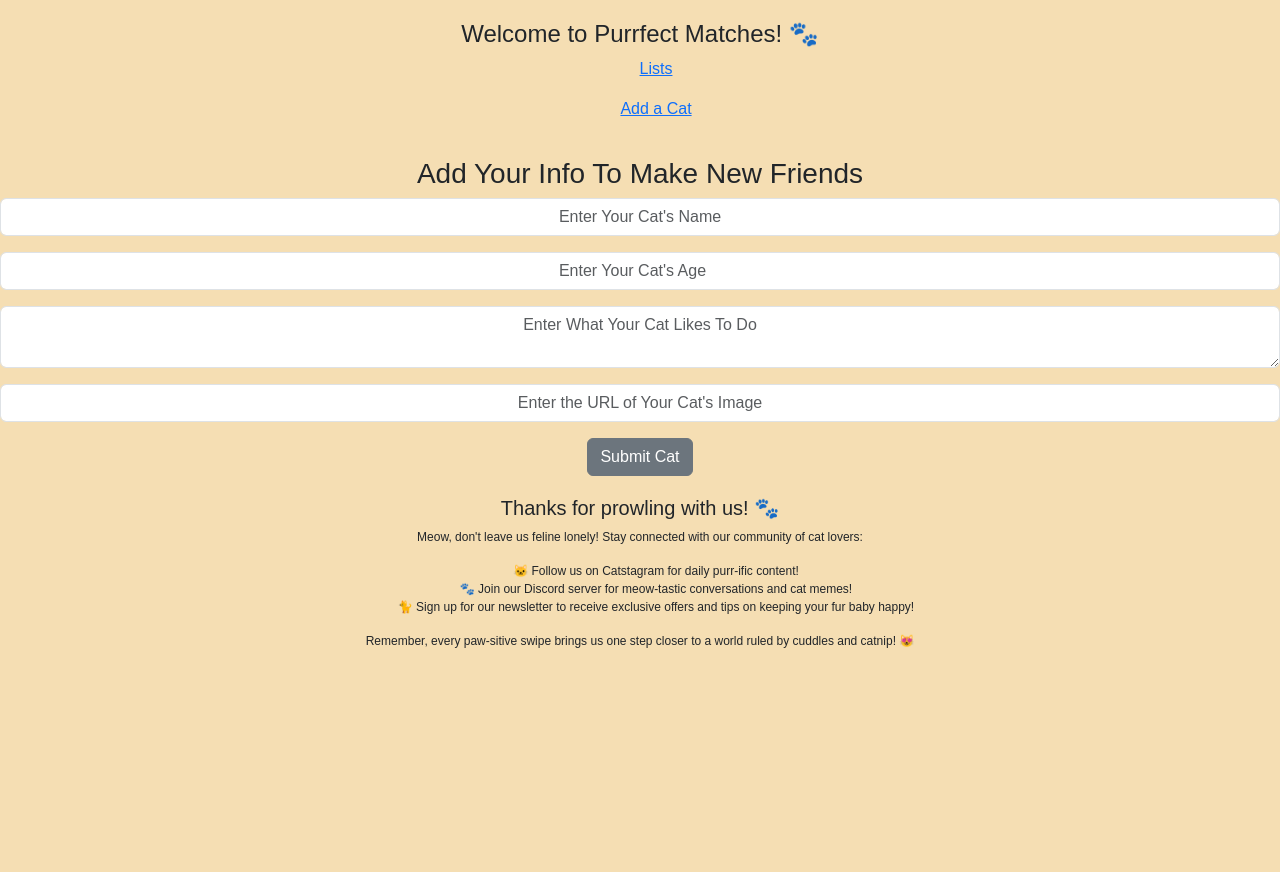
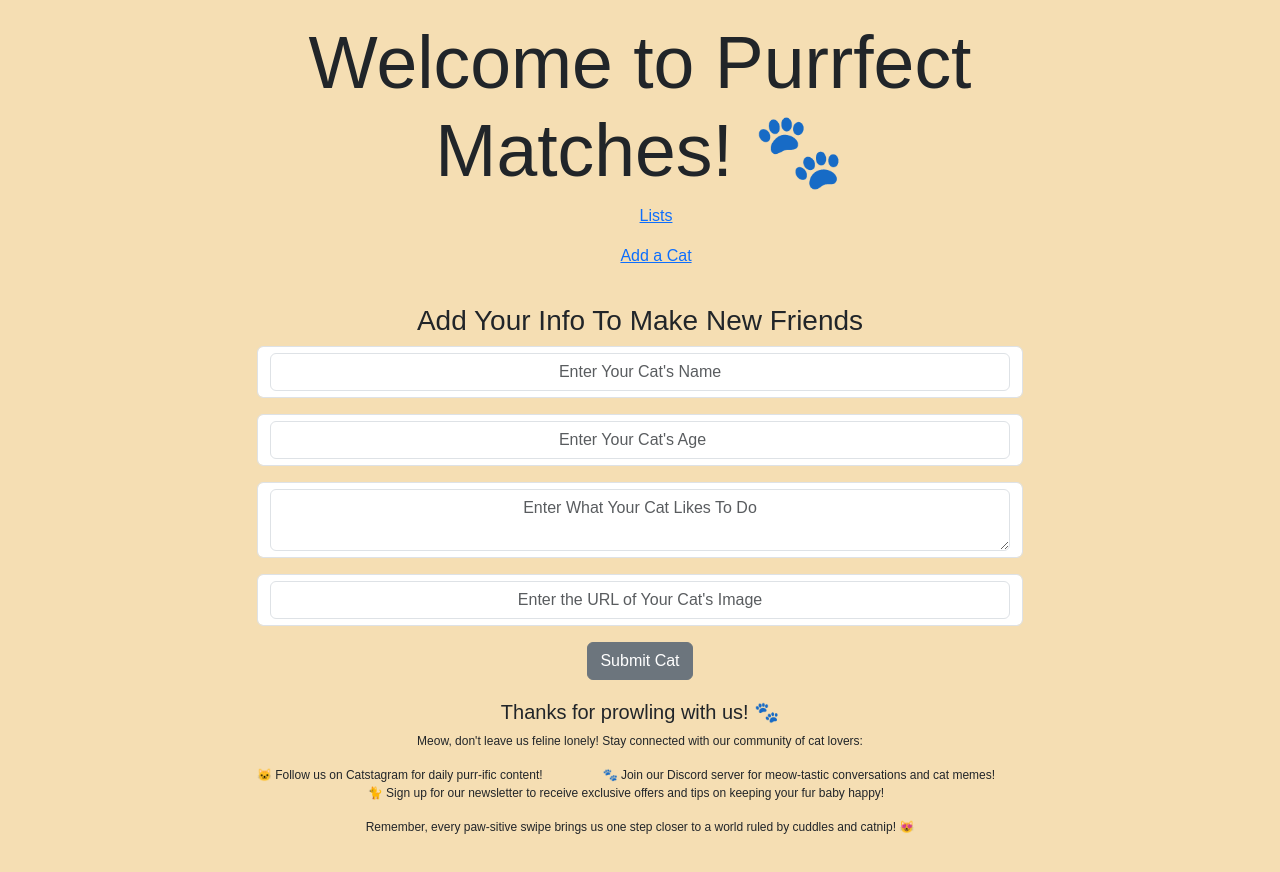
Before and after one commit to Jwat5623/cat-tinder-frontend, a React (Create React App) app: page /catnew in a window 1280 px wide. Before the commit the page ends 800 px from the top, so only its background shows below. Built offline with nearby package versions, Linux system fonts and the light colour scheme; no server answers.

Commit message:
added stylization and worked on edit functionality

```diff
--- a/src/App.css
+++ b/src/App.css
@@ -5,12 +5,48 @@
   text-align: center;
 }
 
+.header-container {
+  padding: 20px;
+  text-align: center
+}
+
+ul {
+  list-style: none;
+}
+
+li {
+  display: inline-block;
+  margin-right: 60px;
+}
+.footer-container {
+  padding: 20px;
+  font-size: 12px;
+  width: 100%;
+  text-align: center
+}
+
+.welcome-message {
+  margin: 0 auto;
+  text-align: center;
+  padding: 0 50px
+}
+
+.welcome-message h1 {
+  font-size: 55pt;
+}
+
+img {
+  width: 100%;
+  height: auto;
+  padding: 20px
+}
+
 .not-found-container {
   display: flex;
   flex-direction: column;
   align-items: center;
-  justify-content: center;
-  height: 100vh;
+  /* justify-content: center; */
+  height: 50vh;
 }
 
 .not-found-image {
@@ -23,38 +59,9 @@
 .not-found-text {
   width: 50%;
   text-align: center;
-  margin-top: 20px;
+  margin-top: 30px;
   font-weight: bold
 }
-
-.footer-container {
-  padding: 20px;
-  font-size: 12px;
-  width: 100%;
-  text-align: center
-}
-
-.header-container {
-  padding: 20px;
-  text-align: center
-}
-
-.welcome-message {
-  margin: 0 auto;
-  text-align: center;
-  padding: 0 50px
-}
-
-.welcome-message h1 {
-  font-size: 24px;
-}
-
-img {
-  width: 100%;
-  height: auto;
-  padding: 20px
-}
-
 .cat-index-section {
   display: flex;
   align-items: center;
@@ -70,10 +77,6 @@ img {
   flex-direction: column;
   align-items: center;
   justify-content: space-around;
-}
-
-h3 {
-  text-align: center;
 }
 
 .footer-container ul {
@@ -100,3 +103,53 @@ h3 {
 img {
   width: 300px
 }
+
+.mb-3 {
+  margin: 0 175px;
+  padding: 0.375rem 0.75rem;
+  font-size: 1rem;
+  font-weight: 400;
+  line-height: 1.5;
+  color: var(--bs-body-color);
+  appearance: none;
+  background-color: var(--bs-body-bg);
+  background-clip: padding-box;
+  border: var(--bs-border-width) solid var(--bs-border-color);
+  border-radius: var(--bs-border-radius);
+  transition: border-color .15s ease-in-out,box-shadow .15s ease-in-out;
+}
+
+.cat-name-link {
+  text-decoration: none;
+  color: #000000;
+  padding: 1px 12px;
+  border: solid;
+  border-radius: 8px;
+  cursor: pointer;
+  transition: background-color 0.3s ease;
+}
+
+.cat-name-link p {
+  margin: 0;
+}
+
+.cat-name-link:hover {
+  border-color: #e0c584;
+}
+
+.nav-link-button {
+  text-decoration: none;
+  color: #000000;
+  padding: 1px 12px;
+  border: solid;
+  border-radius: 8px;
+  cursor: pointer;
+  transition: background-color 0.3s ease;;
+}
+.nav-link-button:hover {
+  background-color:#e0c584;
+}
+
+.meet-and-greet {
+  font-size: 45pt;
+}
--- a/src/App.js
+++ b/src/App.js
@@ -1,5 +1,6 @@
 import React, { useEffect, useState } from "react"
 import "./App.css"
+import { Routes, Route, useNavigate } from "react-router-dom"
 import Header from "./components/Header"
 import Footer from "./components/Footer"
 import Home from "./pages/Home"
@@ -8,12 +9,10 @@ import CatShow from "./pages/CatShow"
 import CatNew from "./pages/CatNew"
 import CatEdit from "./pages/CatEdit"
 import NotFound from "./pages/NotFound"
-import { Routes, Route } from "react-router-dom"
-// import mockCats from "./mockCats"
-
 
 const App = () => {
   const [cats, setCats] = useState([])
+  const navigate = useNavigate()
 
   useEffect(() => {
     readCat()
@@ -21,7 +20,7 @@ const App = () => {
 
   const readCat = () => {
     fetch("http://localhost:3000/cats")
-      .then((response) => response.json(response))
+      .then((response) => response.json())
       .then((data) => setCats(data))
       .catch((errors) => console.log("Cat read errors:", errors))
   }
@@ -30,25 +29,44 @@ const App = () => {
     fetch("http://localhost:3000/cats", {
       body: JSON.stringify(newCat),
       headers: {
-        "Content-Type": "application/json"
+        "Content-Type": "application/json",
       },
-      method: "POST"
-  })
+      method: "POST",
+    })
       .then((response) => response.json())
       .then(() => readCat())
       .catch((errors) => console.log("Cat create errors:", errors))
-}
+  }
+
+  const updateCat = (cat, id) => {
+    fetch(`http://localhost:3000/cat_fights/${id}`, {
+      body: JSON.stringify(cat),
+      method: "PATCH",
+      headers: {
+        "Content-Type": "application/json",
+      },
+    })
+      .then((response) => response.json())
+      .then(() => {
+        readCat()
+        navigate(`/catshow/${id}`)
+      })
+      .catch((errors) => console.log("Cat edit errors:", errors))
+  }
 
   console.log(cats)
   return (
-    <div>
+    <div className="container">
       <Header />
       <Routes>
         <Route path="/" element={<Home />} />
         <Route path="/catindex" element={<CatIndex cats={cats} />} />
         <Route path="/catshow/:id" element={<CatShow cats={cats} />} />
         <Route path="/catnew" element={<CatNew createCat={createCat} />} />
-        <Route path="/catedit" element={<CatEdit />} />
+        <Route
+          path="/catedit"
+          element={<CatEdit cats={cats} updateCat={updateCat} />} // Passing cats and updateCat function as props
+        />
         <Route path="*" element={<NotFound />} />
       </Routes>
       <Footer />
--- a/src/pages/CatIndex.js
+++ b/src/pages/CatIndex.js
@@ -4,7 +4,9 @@ import { NavLink as RouterNavLink } from "react-router-dom"
 const CatIndex = ({ cats }) => {
   return (
     <>
-      <h3>Meet the Cats</h3>
+      <div className="meet-and-greet">
+        <h3>Meet Your Fellow Felines</h3>
+      </div>
       <div className="cat-index-section">
         {cats?.map((cat) => {
           return (
@@ -14,7 +16,7 @@ const CatIndex = ({ cats }) => {
                 alt="profile of all our cats friends"
                 className="cat-profile-pic"
               />
-              <RouterNavLink to={`/catshow/${cat.id}`}>
+              <RouterNavLink to={`/catshow/${cat.id}`} className="cat-name-link">
                 <p>{cat.name}</p>
               </RouterNavLink>
             </div>
--- a/src/pages/CatNew.js
+++ b/src/pages/CatNew.js
@@ -22,7 +22,7 @@ const CatNew = ({ createCat }) => {
     navigate("/catindex")
   }
   return (
-    <div>
+    <div className="form-conatiner">
       <h3>Add Your Info To Make New Friends</h3>
       <Form>
         <FormGroup>
```
